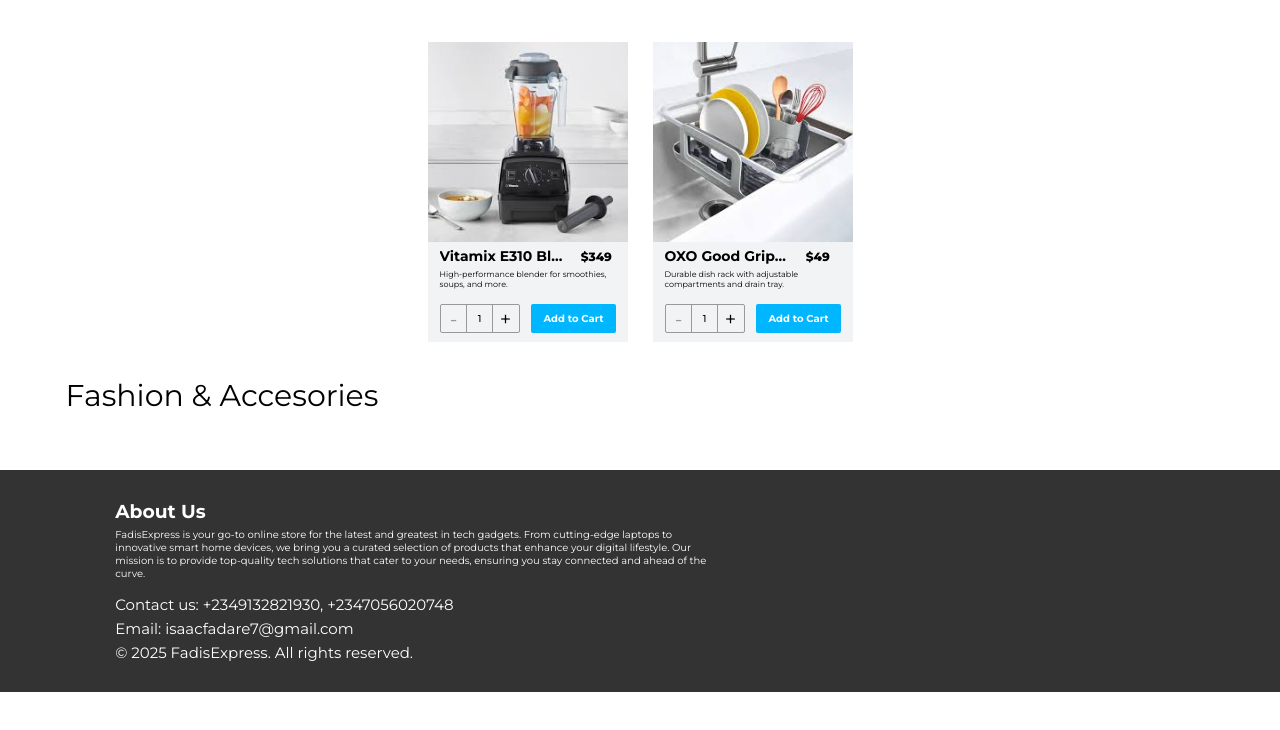
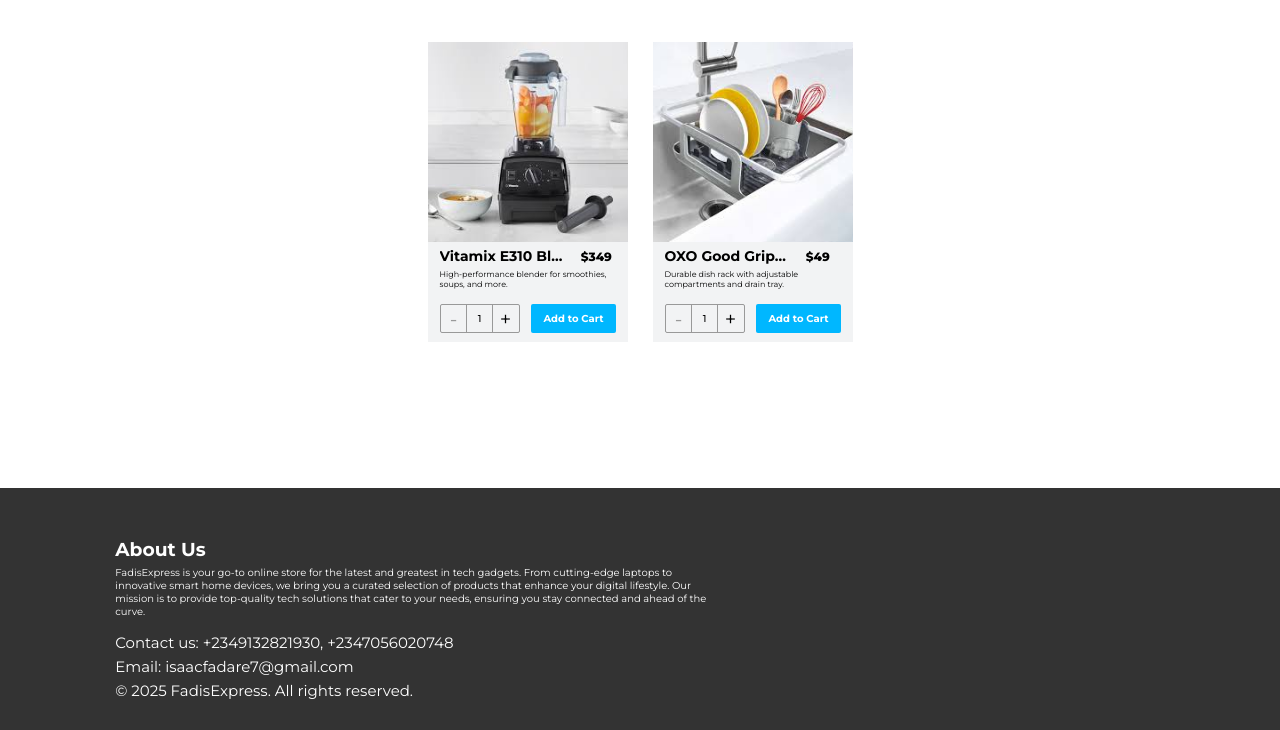
Before and after one commit to thefadareisaac/My-Project, a plain HTML site: page index.html in a window 1280 px wide. Shown: the part 1985-2715 px from the top of the page. Before the commit the page ends 2677 px from the top, so only its background shows below. Drawn offline with nearby package versions, Linux system fonts and the light colour scheme.

Commit message:
i updated my footer and index files

```diff
--- a/footer.css
+++ b/footer.css
@@ -6,10 +6,12 @@
     padding: 30px 9%;
     flex-wrap: wrap;
     bottom: 0;
+    margin-top: 100px;
 }
 
 .about-us{
     margin-bottom: 5px;
+    margin-top: 20px;
 }
 
 .footer-contact{
@@ -27,6 +29,7 @@
 .company-description{
     display:flex;
     font-size: 10px;
-    width: 600px;
+    width: 100%;
+    max-width: 600px;
     margin-bottom: 15px;
 }
--- a/index.html
+++ b/index.html
@@ -684,7 +684,7 @@
             </div>
 
 
-            <p>Fashion & Accesories</p>
+            <!-- <p>Fashion & Accesories</p> -->
 
         </section>
 
```
